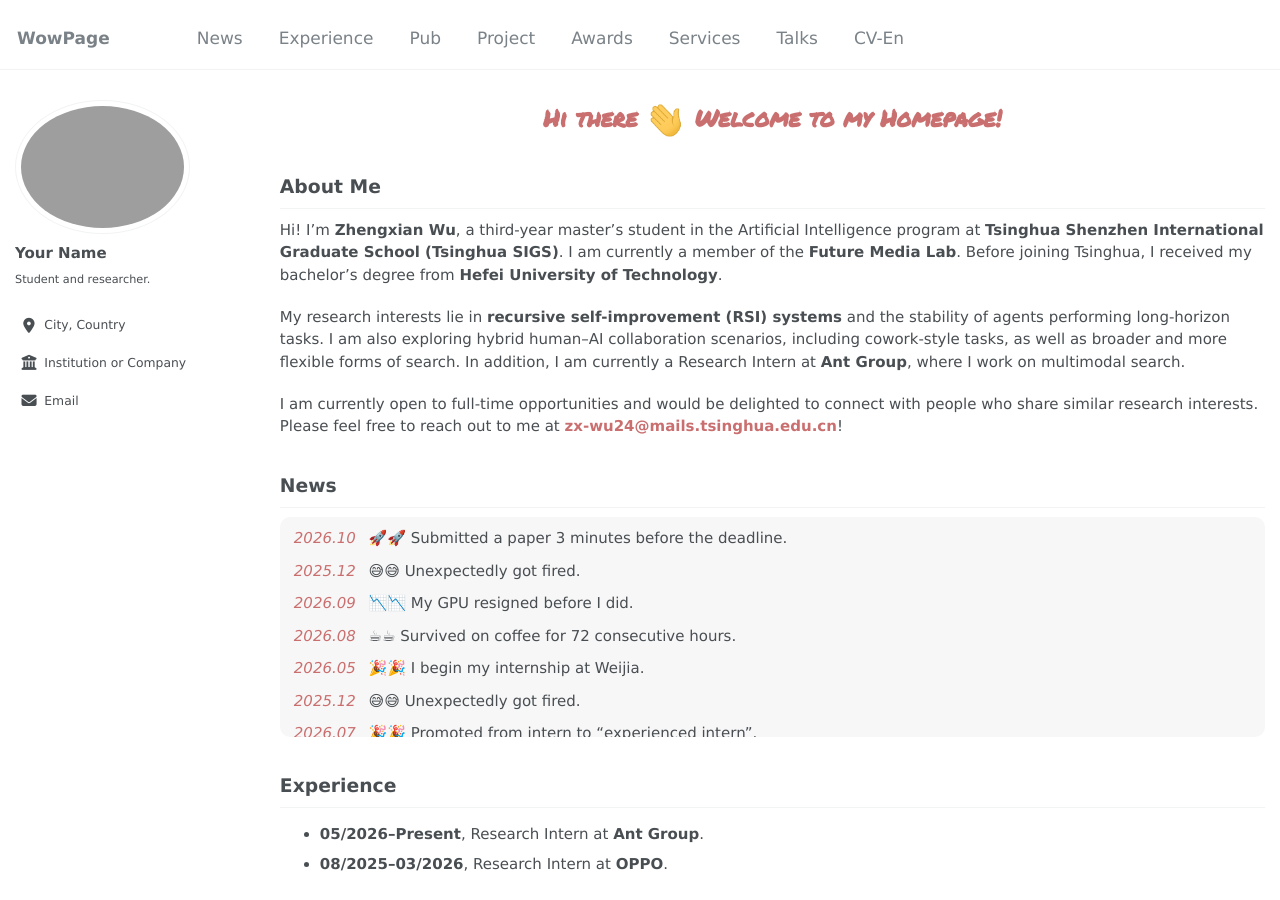
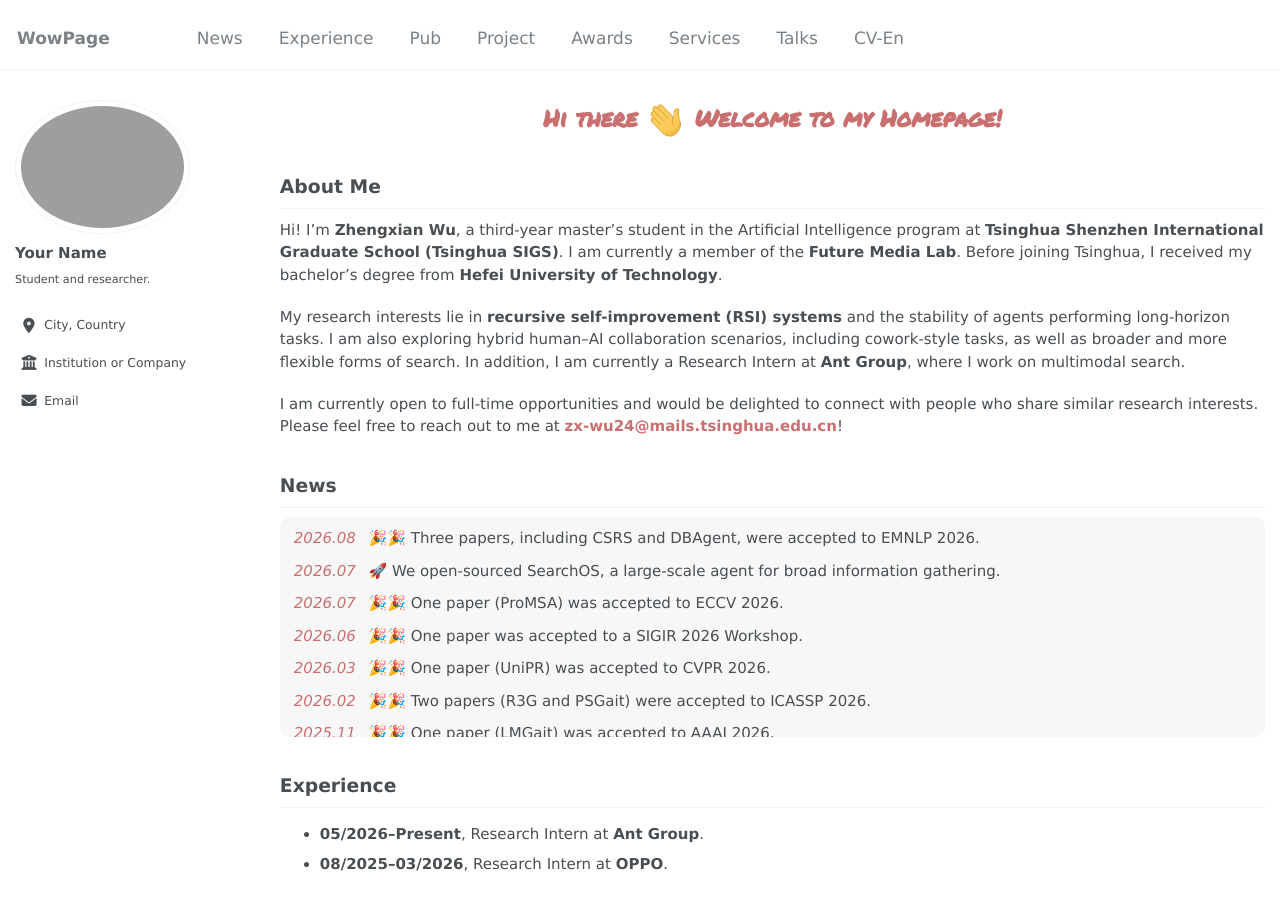
Before and after one commit to DingWu1021/DingWu1021.github.io, a Jekyll site: the page built from _pages/about.md, in a window 1280 px wide and 900 px high. Built offline with Jekyll 4.4.1, drawn with Linux system fonts in a browser that asks for light colours; some web fonts are replaced; our own code applies the rules of GitHub Pages for plain Markdown files.

Commit message:
content: update research news

```diff
--- a/_pages/about.md
+++ b/_pages/about.md
@@ -22,23 +22,15 @@ News
 ---------------
 <div class="news-box">
   <ul class="news-list">
-
-<li><span class="news-date"><em>2026.10</em></span> 🚀🚀 Submitted a paper 3 minutes before the deadline.</li>
-
-<li><span class="news-date"><em>2025.12</em></span> 😅😅 Unexpectedly got fired.</li>
-<li><span class="news-date"><em>2026.09</em></span> 📉📉 My GPU resigned before I did.</li>
-<li><span class="news-date"><em>2026.08</em></span> ☕☕ Survived on coffee for 72 consecutive hours.</li>
-
-<li><span class="news-date"><em>2026.05</em></span> 🎉🎉 I begin my internship at Weijia.</li>
-<li><span class="news-date"><em>2025.12</em></span> 😅😅 Unexpectedly got fired.</li>
-
-<li><span class="news-date"><em>2026.07</em></span> 🎉🎉 Promoted from intern to “experienced intern”.</li>
-<li><span class="news-date"><em>2026.06</em></span> 🤡🤡 Accidentally deleted the production database.</li>
-
-<li><span class="news-date"><em>2026.05</em></span> 🎉🎉 I begin my internship at Haidilao.</li>
-<li><span class="news-date"><em>2025.12</em></span> 😅😅 Unexpectedly got fired.</li>
-
-<li><span class="news-date"><em>2024.10</em></span> 🎉🎉 I began my studies at MIT.</li>
+    <li><span class="news-date"><em>2026.08</em></span> 🎉🎉 Three papers, including CSRS and DBAgent, were accepted to EMNLP 2026.</li>
+    <li><span class="news-date"><em>2026.07</em></span> 🚀 We open-sourced SearchOS, a large-scale agent for broad information gathering.</li>
+    <li><span class="news-date"><em>2026.07</em></span> 🎉🎉 One paper (ProMSA) was accepted to ECCV 2026.</li>
+    <li><span class="news-date"><em>2026.06</em></span> 🎉🎉 One paper was accepted to a SIGIR 2026 Workshop.</li>
+    <li><span class="news-date"><em>2026.03</em></span> 🎉🎉 One paper (UniPR) was accepted to CVPR 2026.</li>
+    <li><span class="news-date"><em>2026.02</em></span> 🎉🎉 Two papers (R3G and PSGait) were accepted to ICASSP 2026.</li>
+    <li><span class="news-date"><em>2025.11</em></span> 🎉🎉 One paper (LMGait) was accepted to AAAI 2026.</li>
+    <li><span class="news-date"><em>2025.05</em></span> 🎉🎉 DAGait was selected for an oral presentation at ICME 2025.</li>
+    <li><span class="news-date"><em>2025.03</em></span> 🎉🎉 One paper (DAGait) was accepted to ICME 2025.</li>
   </ul>
 </div>
 
```
